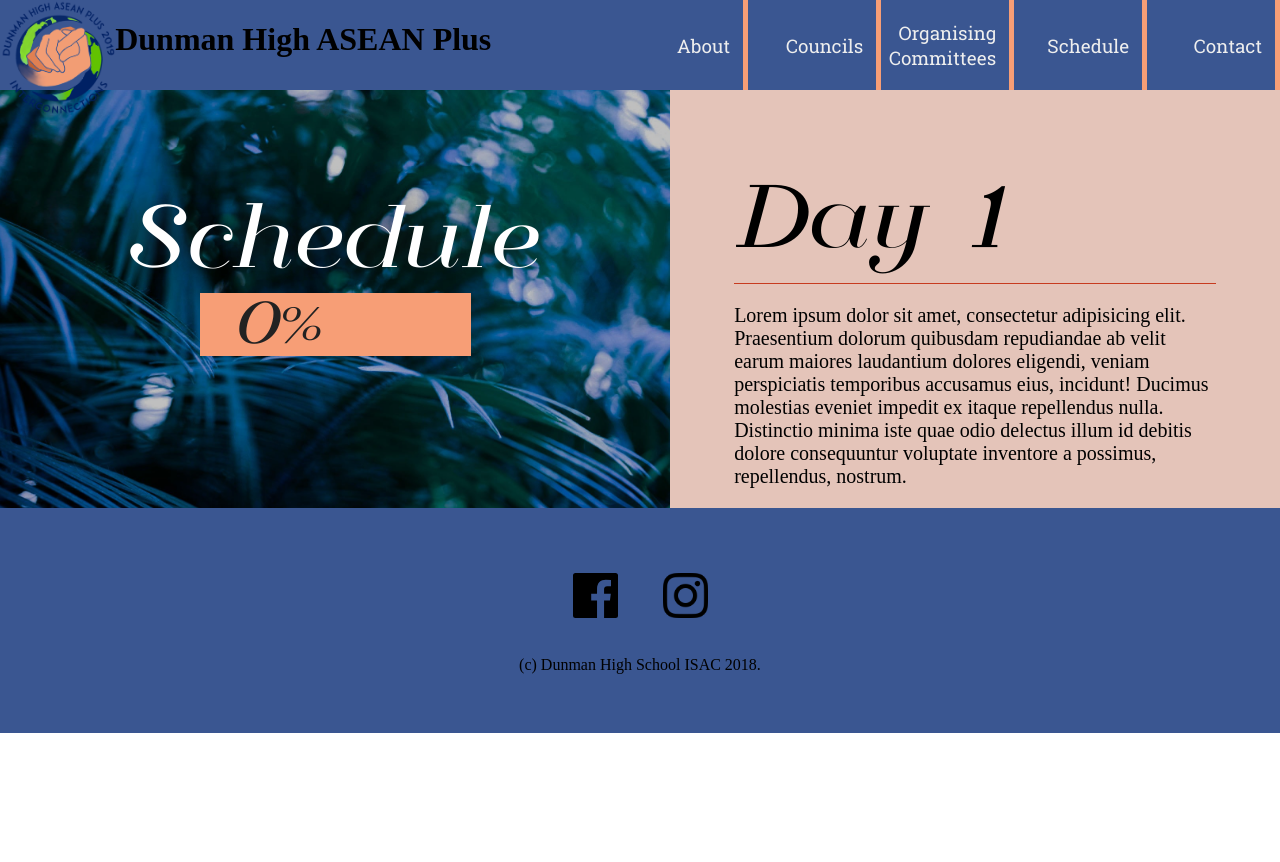
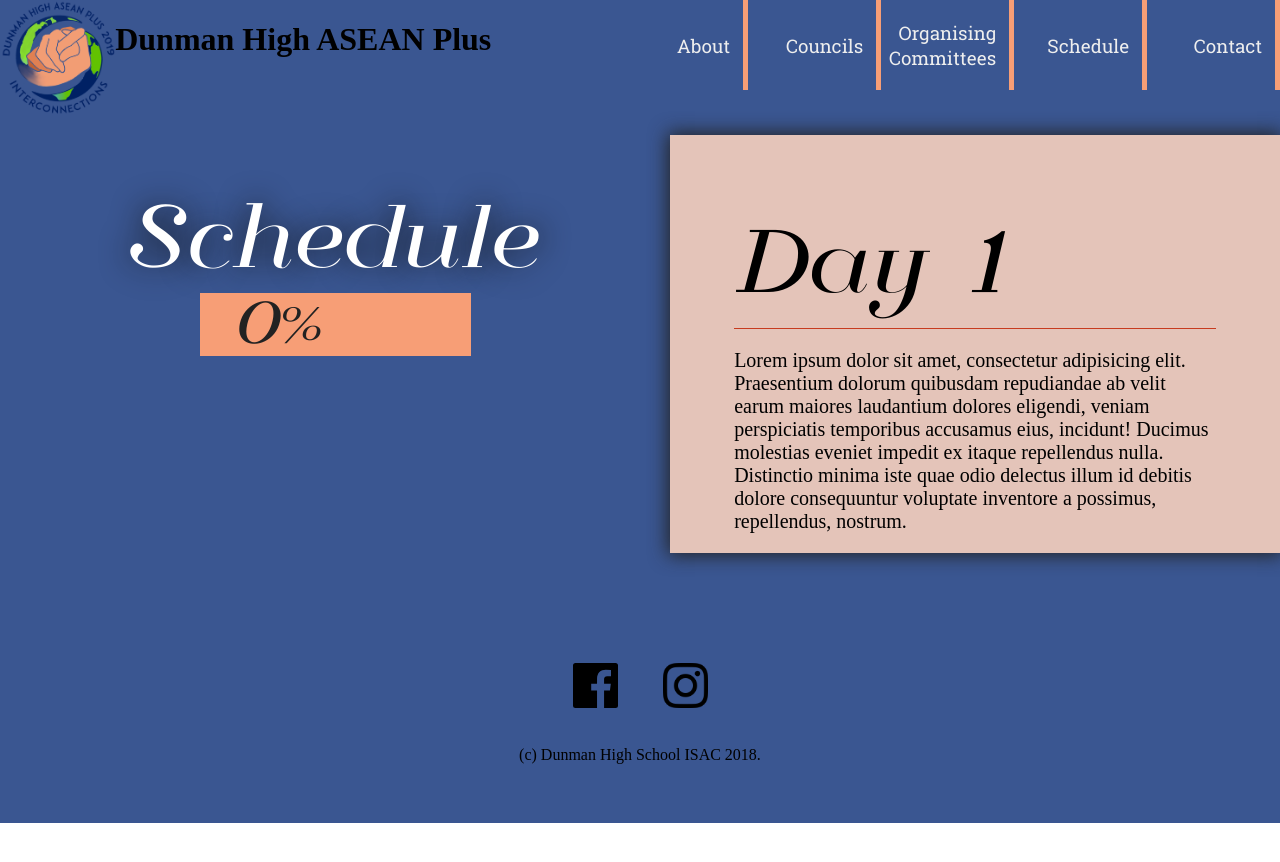
Before and after one commit to kaine119/dhap-2019, a Jekyll site: the page built from schedule.html, in a window 1280 px wide. Shown: the top 862 px of the page. Built offline with Jekyll 4.4.1, drawn with Linux system fonts in a browser that asks for light colours.

Commit message:
Clean up content borders

```diff
--- a/assets/css/content.css
+++ b/assets/css/content.css
@@ -4,6 +4,7 @@
     display: flex;
     flex-direction: row;
     width: 100%;
+    background: var(--base1);
 }
 
 .bar {
@@ -62,6 +63,10 @@
     padding-right: 5vw;
     background: #E4C4B9;
     font-family: "Montserrat";
+    box-shadow: 0 0 2vh 0.25vh #222;
+    z-index: 3;
+    margin-top: 5vh;
+    margin-bottom: 5vh;
 }
 
 @media screen and (max-width: 1000px) {
@@ -102,13 +107,3 @@
     width: 100%;
     border-color: rgb(var(--accent2));
 }
-
-div.content__background {
-    position: absolute;
-    width: 100%; height: 100%;
-    top: 0; left: 0;
-    background-image: linear-gradient(rgba(var(--base1), 0.8), rgba(var(--base1), 0.8)), url({{ site.baseurl }}/assets/img/{{ page.background }});
-    background-blend-mode: normal;
-    filter: brightness(50%);
-    z-index: -6;
-}
```
